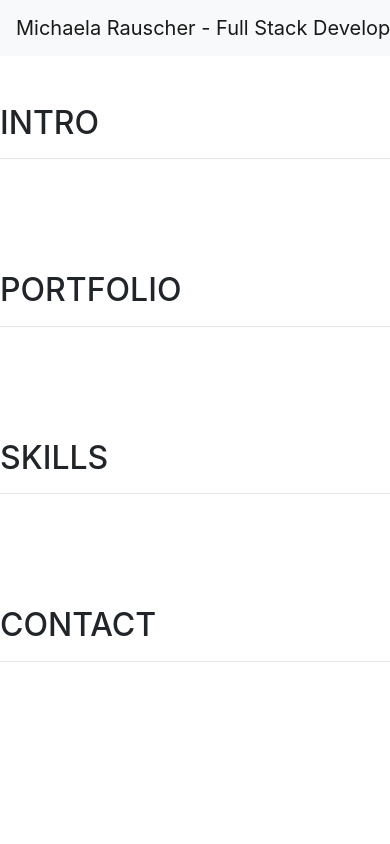
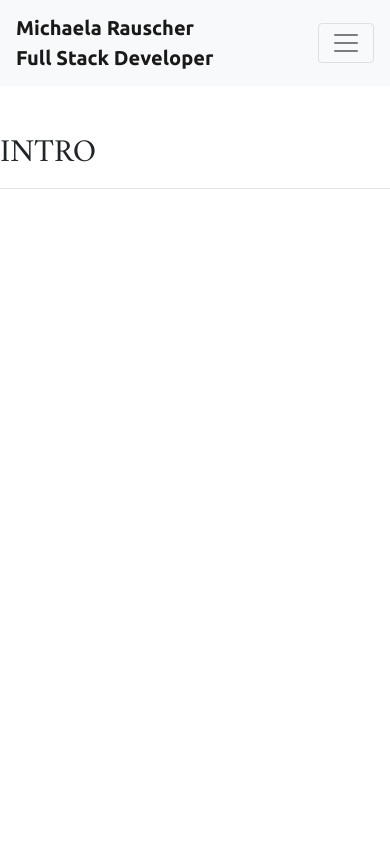
Before and after one commit to MichaelaRa/code-institute-project-one, a plain HTML site: page index.html in a window 390 px wide. Shown: the top 844 px of the page. Drawn offline with nearby package versions, Linux system fonts and the light colour scheme.

Commit message:
added collapsible navigation for mobile

```diff
--- a/assets/css/style.css
+++ b/assets/css/style.css
@@ -1,10 +1,38 @@
-@import url('https://fonts.googleapis.com/css?family=Roboto:00,200,300,400,500,600,700|Exo:100,200,300,400,500,600,700');
+@import url('https://fonts.googleapis.com/css?family=Amiri:00,200,300,400,500,600,700|Ubuntu:100,200,300,400,500,600,700');
 
 body {
     height: 100%;
     margin: 0;
     background-color: #ffffff;
     /* use dark grey later: #1e2f2f;*/
+    font-family: 'Amiri', serif;
+}
+/*------------------------------------------------NAVIGATION----------*/
+.navbar {
+    color: teal;
+    font-family: 'Ubuntu', sans-serif;
+    font-size: 1.6em;
+    font-weight: bold;
+
+}
+/*------------------------------------------------INTRO----------*/
+.intro {
+    height: 100vh;
+}
+
+/*------------------------------------------------PORTFOLIO----------*/
+.portfolio {
+
+}
+
+/*------------------------------------------------SKILLS----------*/
+.skills {
+
+}
+
+/*------------------------------------------------CONTACT----------*/
+.contact {
+
 }
 
 /*------------------------------------------------MEDIA QUERIES----------*/
--- a/index.html
+++ b/index.html
@@ -8,15 +8,25 @@
     <title>Michaela Rauscher Portfolio</title>
     <link rel="stylesheet" href="https://stackpath.bootstrapcdn.com/bootstrap/4.3.1/css/bootstrap.min.css" integrity="sha384-ggOyR0iXCbMQv3Xipma34MD+dH/1fQ784/j6cY/iJTQUOhcWr7x9JvoRxT2MZw1T" crossorigin="anonymous">
     <link rel="stylesheet" href="https://stackpath.bootstrapcdn.com/font-awesome/4.7.0/css/font-awesome.min.css" crossorigin="anonymous" />
+
+    <!-- already referenced in CSS - check with option is fastest:
+    <link href="https://fonts.googleapis.com/css?family=Amiri|Ubuntu" rel="stylesheet">
+    <style>
+        @import url('https://fonts.googleapis.com/css?family=Amiri|Ubuntu');
+    </style>  -->
     <link rel="stylesheet" href="assets/css/style.css" type="text/css" />
+
 </head>
 
 <body>
 
     <!--Nav-->
     <nav class="navbar navbar-light navbar-expand-sm bg-light">
-        <a href="/" class="navbar-brand">Michaela Rauscher - Full Stack Developer</a>
-        <div class="collapse navbar-collapse" id="navbarNavDropdown">
+        <a href="/" class="navbar-brand">Michaela Rauscher </br> Full Stack Developer</a>
+        <button class="navbar-toggler ml-auto" type="button" data-toggle="collapse" data-target="#navbarNavDropdown" aria-controls="navbarNavDropdown" aria-expanded="false" aria-label="Toggle navigation">
+        <span class="navbar-toggler-icon"></span></button>
+
+        <div class="collapse navbar-collapse">
             <ul class="navbar-nav mr-auto">
                 <li class="active nav-item mr-2"><a class="nav-link" href="/">Home</a></li>
                 <li class="nav-item mr-2"><a class="nav-link" href="">Portfolio</a></li>
@@ -38,8 +48,8 @@
         </section>
 
         <!--Portfolio-->
-        <section>
-             <div class="row">
+        <section class="portfolio">
+            <div class="row">
                 <div class="col-12 my-5">
                     <h2 class="text-uppercase">Portfolio</h2>
                     <hr />
@@ -48,8 +58,8 @@
         </section>
 
         <!--Skills-->
-        <section>
-             <div class="row">
+        <section class="skills">
+            <div class="row">
                 <div class="col-12 my-5">
                     <h2 class="text-uppercase">Skills</h2>
                     <hr />
@@ -58,8 +68,8 @@
         </section>
 
         <!--Contact-->
-        <section>
-             <div class="row">
+        <section class="contact">
+            <div class="row">
                 <div class="col-12 my-5">
                     <h2 class="text-uppercase">Contact</h2>
                     <hr />
```
